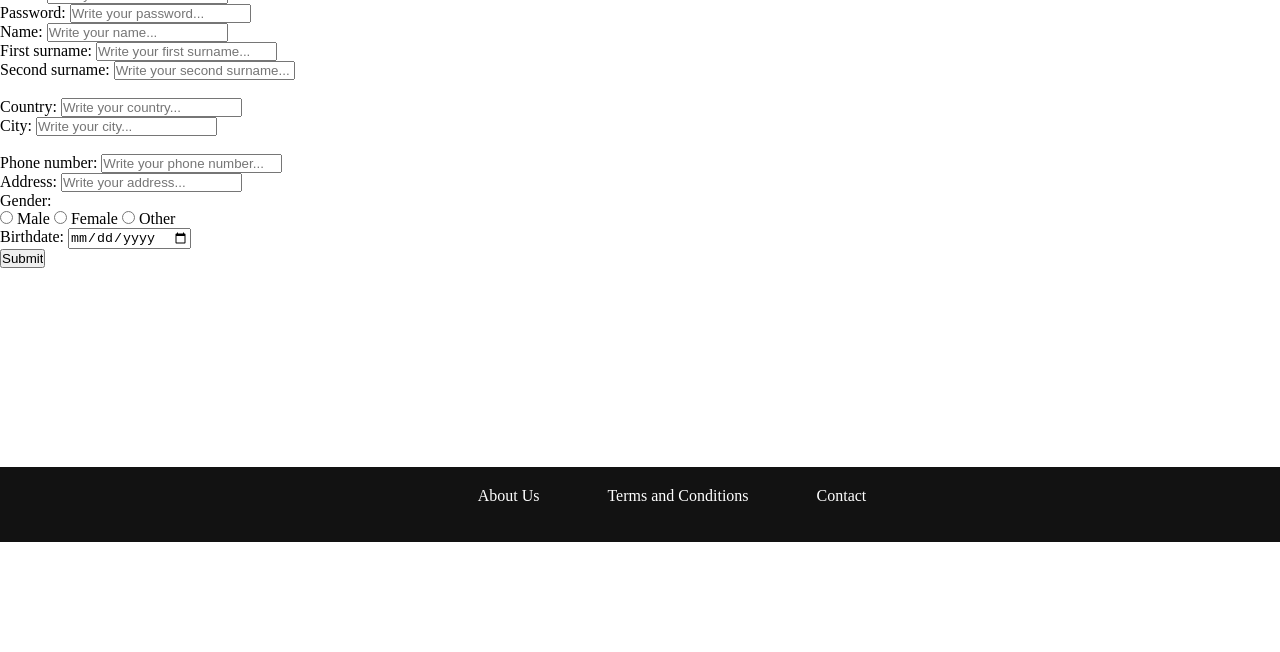
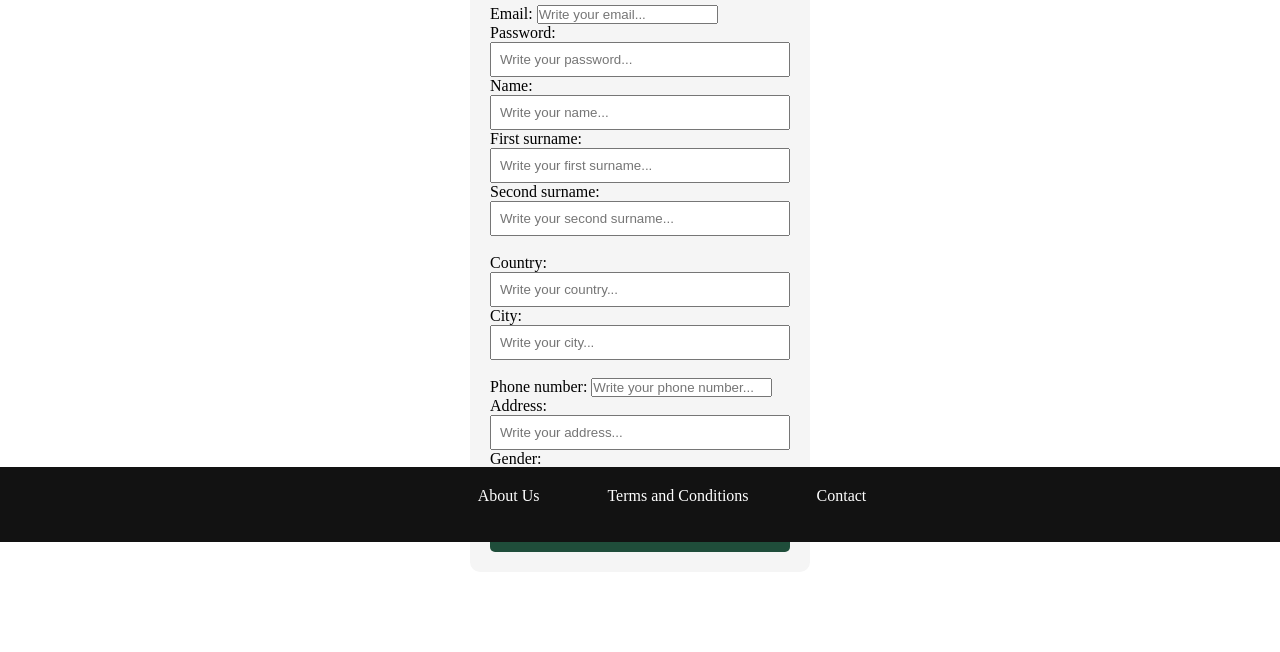
Before and after one commit to RetoAlmi/Reto-Almingo-Web, a plain HTML site: page register.html in a window 1280 px wide. Shown: the part 258-910 px from the top of the page. Before the commit the page ends 800 px from the top, so only its background shows below. Drawn offline with Linux system fonts and the light colour scheme.

Commit message:
register css

```diff
--- a/css/login.css
+++ b/css/login.css
@@ -9,10 +9,6 @@ h1 {
   text-align: center;
 }
 
-.abajo{
-  text-align: center;
-  color: black;
-}
 
 #inicioSesion {
   background-color: whitesmoke;
--- a/css/register.css
+++ b/css/register.css
@@ -1 +1,30 @@
 /* PÁGINA REGISTRO */
+
+h2 {
+  color: #0025f8;
+  text-align: center;
+}
+#formularioRegistro {
+  background-color: whitesmoke;
+  width: 300px;
+  margin: 0 auto;
+  padding: 20px;
+  border-radius: 10px;
+}
+
+#formularioRegistro input[type="text"],
+#formularioRegistro input[type="password"] {
+  width: 100%;
+  padding: 8px;
+  box-sizing: border-box;
+}
+
+#formularioRegistro button {
+  width: 100%;
+  padding: 10px;
+  background-color: #1f4d3a;
+  color: black;
+  border: none;
+  margin-top: 10px;
+  border-radius: 5px;
+}
--- a/register.html
+++ b/register.html
@@ -99,7 +99,7 @@
                 <label for="fechaNacimiento">Birthdate:</label>
                 <input type="date" id="fechaNacimiento" name="fechaNacimiento" placeholder="Write your birthdate..." />
             </div>
-            <input type="submit" id="enviar" value="Submit" />
+            <button type="submit" id="enviar" value="Sign in">Sign in</button>
         </form>
     </main>
 
```
